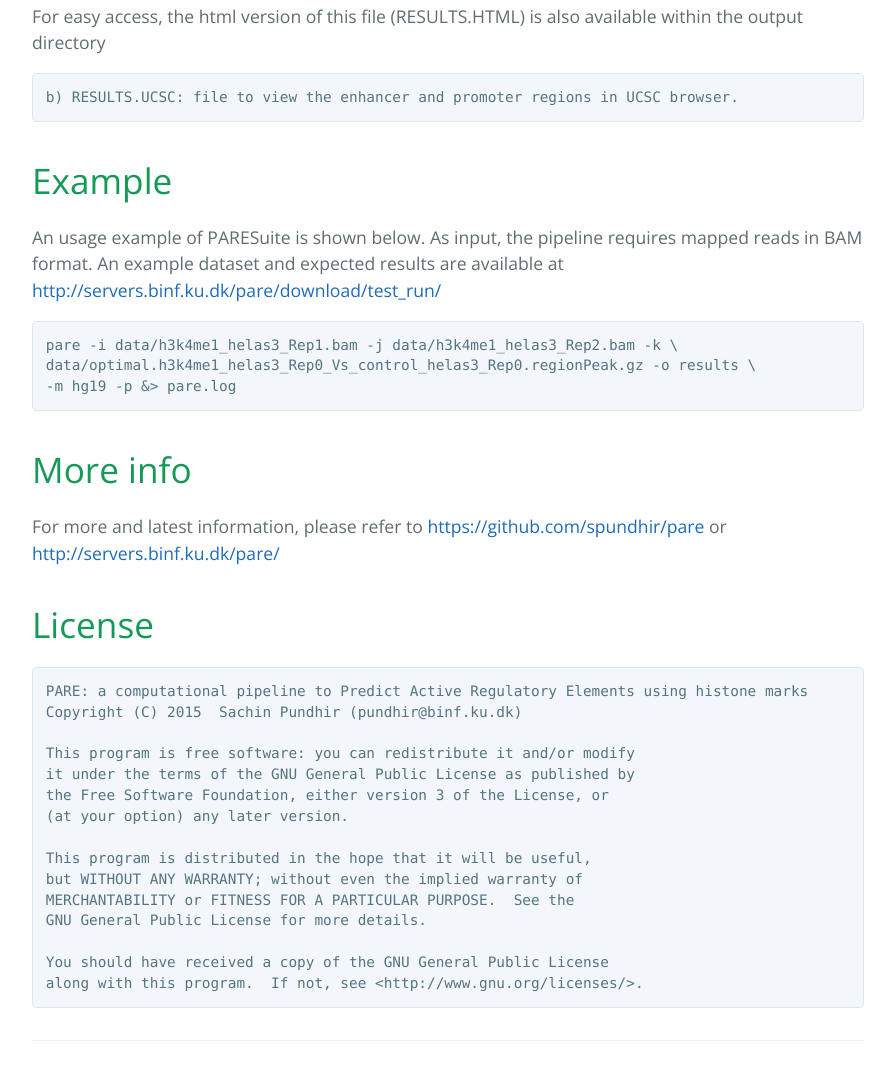
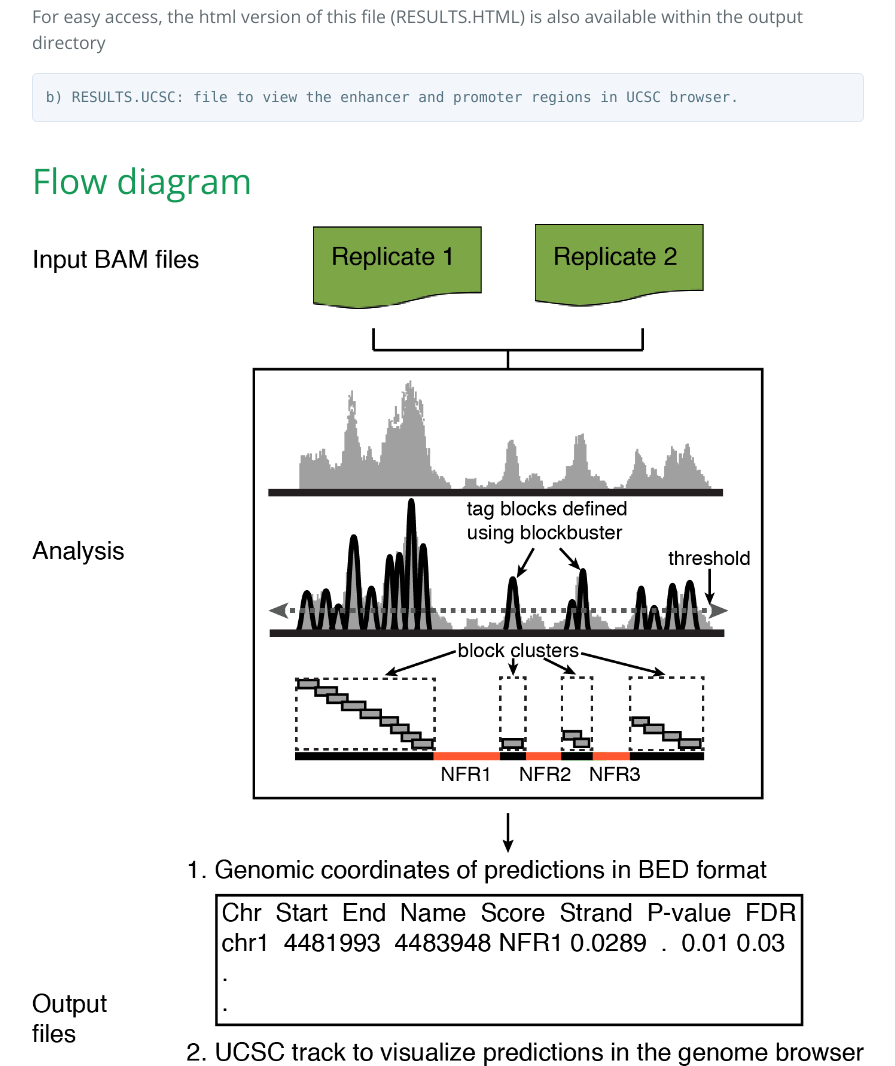
Before and after one commit to spundhir/PARE, a plain HTML site: page index.html in a window 1280 px wide. Shown: the part 1325-2391 px from the top of the page, without its empty margins (192-1087 px from the left). Drawn offline with nearby package versions, Linux system fonts and the light colour scheme.

Commit message:
Update index file

```diff
--- a/index.html
+++ b/index.html
@@ -60,6 +60,10 @@
 </code></pre>
 
 <h1>
+    <a id="flowdiagram" class="anchor" href="#flowdiagram" aria-hidden="true"><span class="octicon octicon-link"></span></a>Flow diagram</h1>
+<p><img src="images/flowdiagram.png" border=0></p>
+
+<h1>
 <a id="example" class="anchor" href="#example" aria-hidden="true"><span class="octicon octicon-link"></span></a>Example</h1>
 
 <p>An usage example of PARESuite is shown below. As input, the pipeline requires mapped reads in BAM format. An example dataset and expected results are available at <a href="http://servers.binf.ku.dk/pare/download/test_run/">http://servers.binf.ku.dk/pare/download/test_run/</a></p>
```
